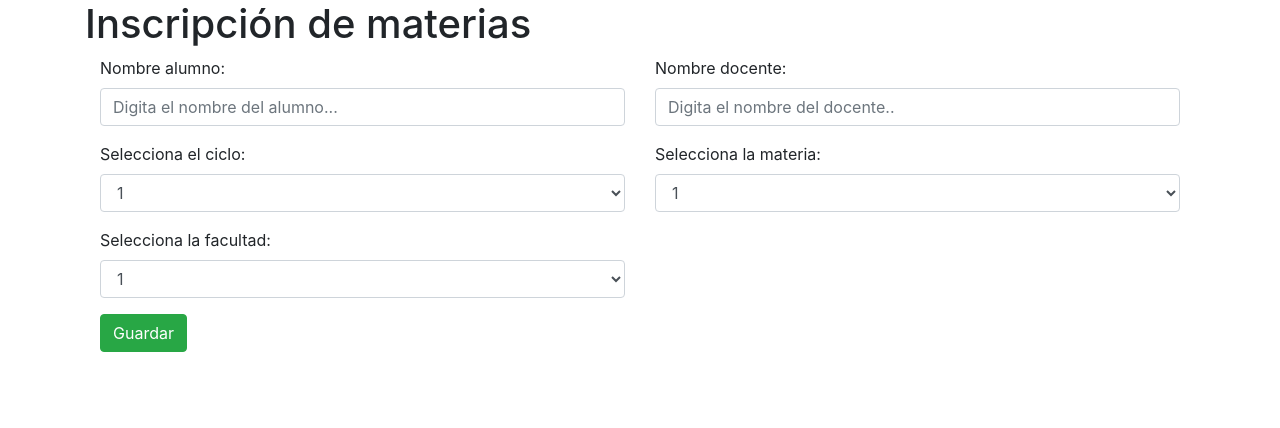
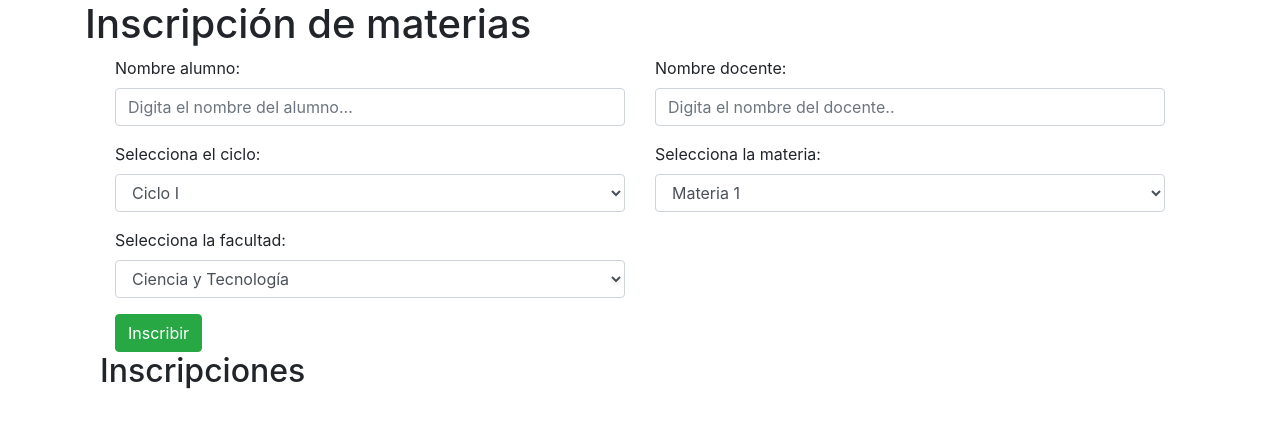
Before and after one commit to BrVenturaU/vue-practice-homework, a plain HTML site: page index.html in a window 1280 px wide. Drawn offline with nearby package versions, Linux system fonts and the light colour scheme.

Commit message:
Integra VUE al documento HTML.

```diff
--- a/index.html
+++ b/index.html
@@ -15,42 +15,36 @@
                 <h1>Inscripción de materias</h1>
             </div>
             <div class="col-12">
-                <div id="app">
+                <div id="app" class="container">
+                    <div class="row">
+                        <div class="col-12">
                             <form action="#" class="container">
                                 <div class="row">
                                     <div class="col-12 col-sm-6">
                                         <div class="mb-3 form-group">
                                             <label for="nombreAlumno">Nombre alumno:</label>
-                                    <input type="text" id="nombreAlumno" name="nombreAlumno" class="form-control" placeholder="Digita el nombre del alumno..." />
+                                            <input type="text" id="nombreAlumno" name="nombreAlumno" class="form-control" placeholder="Digita el nombre del alumno..." v-model="inscripcion.alumno" />
                                         </div>
                                     </div>
                                     <div class="col-12 col-sm-6">
                                         <div class="mb-3 form-group">
                                             <label for="nombreDocente">Nombre docente:</label>
-                                    <input type="text" id="nombreDocente" name="nombreDocente" class="form-control" placeholder="Digita el nombre del docente.. " />
+                                            <input type="text" id="nombreDocente" name="nombreDocente" class="form-control" placeholder="Digita el nombre del docente.." v-model="inscripcion.docente" />
                                         </div>
                                     </div>
                                     <div class="col-12 col-sm-6">
                                         <div class="mb-3 form-group">
                                             <label for="ciclo">Selecciona el ciclo:</label>
-                                    <select class="form-control" id="ciclo">
-                                        <option>1</option>
-                                        <option>2</option>
-                                        <option>3</option>
-                                        <option>4</option>
-                                        <option>5</option>
+                                            <select class="form-control" id="ciclo" v-model="inscripcion.ciclo">
+                                                <option v-for="ciclo of ciclos" v-bind:key="ciclo" v-bind:value="ciclo">{{ciclo}}</option>
                                             </select>
                                         </div>
                                     </div>
                                     <div class="col-12 col-sm-6">
                                         <div class="mb-3 form-group">
                                             <label for="materia">Selecciona la materia:</label>
-                                    <select class="form-control" id="materia">
-                                        <option>1</option>
-                                        <option>2</option>
-                                        <option>3</option>
-                                        <option>4</option>
-                                        <option>5</option>
+                                            <select class="form-control" id="materia" v-model="inscripcion.materia">
+                                                <option v-for="materia of materias" v-bind:key="materia" v-bind:value="materia">{{materia}}</option>
                                             </select>
                                         </div>
                                     </div>
@@ -58,19 +52,39 @@
                                     <div class="col-12 col-sm-6">
                                         <div class="mb-3 form-group">
                                             <label for="facultad">Selecciona la facultad:</label>
-                                    <select class="form-control" id="facultad">
-                                        <option>1</option>
-                                        <option>2</option>
-                                        <option>3</option>
-                                        <option>4</option>
-                                        <option>5</option>
+                                            <select class="form-control" id="facultad" v-model="inscripcion.facultad">
+                                                <option v-for="facultad of facultades" v-bind:key="facultad" v-bind:value="facultad">{{facultad}}</option>
                                             </select>
                                         </div>
                                     </div>
                                 </div>
 
-                        <button type="button" class="btn btn-success">Guardar</button>
+                                <button type="button" class="btn btn-success" v-on:click="inscribir()">Inscribir</button>
                             </form>
+                        </div>
+                        <div class="col-12">
+                            <h2>Inscripciones
+                        </div>
+                        <div class="col-12">
+                            <div class="row">
+                                <div class="col-12 col-sm-3 mb-2" v-for="inscripcion of inscripciones">
+
+                                    <div class="card text-white bg-dark">
+                                        <div class="card-body">
+                                            <h3 class="card-title">Inscripción</h3>
+                                        </div>
+                                        <ul class="list-group list-group-flush text-dark">
+                                            <li class="list-group-item"><strong>Alumno:</strong> {{inscripcion.alumno}}</li>
+                                            <li class="list-group-item"><strong>Docente:</strong> {{inscripcion.docente}}</li>
+                                            <li class="list-group-item"><strong>Ciclo:</strong> {{inscripcion.ciclo}}</li>
+                                            <li class="list-group-item"><strong>Materia:</strong> {{inscripcion.materia}}</li>
+                                            <li class="list-group-item"><strong>Facultad:</strong> {{inscripcion.facultad}}</li>
+                                          </ul>
+                                    </div>
+                                </div>
+                            </div>
+                        </div>
+                    </div>
                 </div>
             </div>
         </div>
@@ -81,5 +95,6 @@
     <script src="https://code.jquery.com/jquery-3.2.1.slim.min.js" integrity="sha384-KJ3o2DKtIkvYIK3UENzmM7KCkRr/rE9/Qpg6aAZGJwFDMVNA/GpGFF93hXpG5KkN" crossorigin="anonymous"></script>
     <script src="https://cdnjs.cloudflare.com/ajax/libs/popper.js/1.12.9/umd/popper.min.js" integrity="sha384-ApNbgh9B+Y1QKtv3Rn7W3mgPxhU9K/ScQsAP7hUibX39j7fakFPskvXusvfa0b4Q" crossorigin="anonymous"></script>
     <script src="https://maxcdn.bootstrapcdn.com/bootstrap/4.0.0/js/bootstrap.min.js" integrity="sha384-JZR6Spejh4U02d8jOt6vLEHfe/JQGiRRSQQxSfFWpi1MquVdAyjUar5+76PVCmYl" crossorigin="anonymous"></script>
+    <script type="text/javascript" src="scripts.js"></script>
 </body>
 </html>
```
Lines whose indentation alone changed are shown as unchanged.
